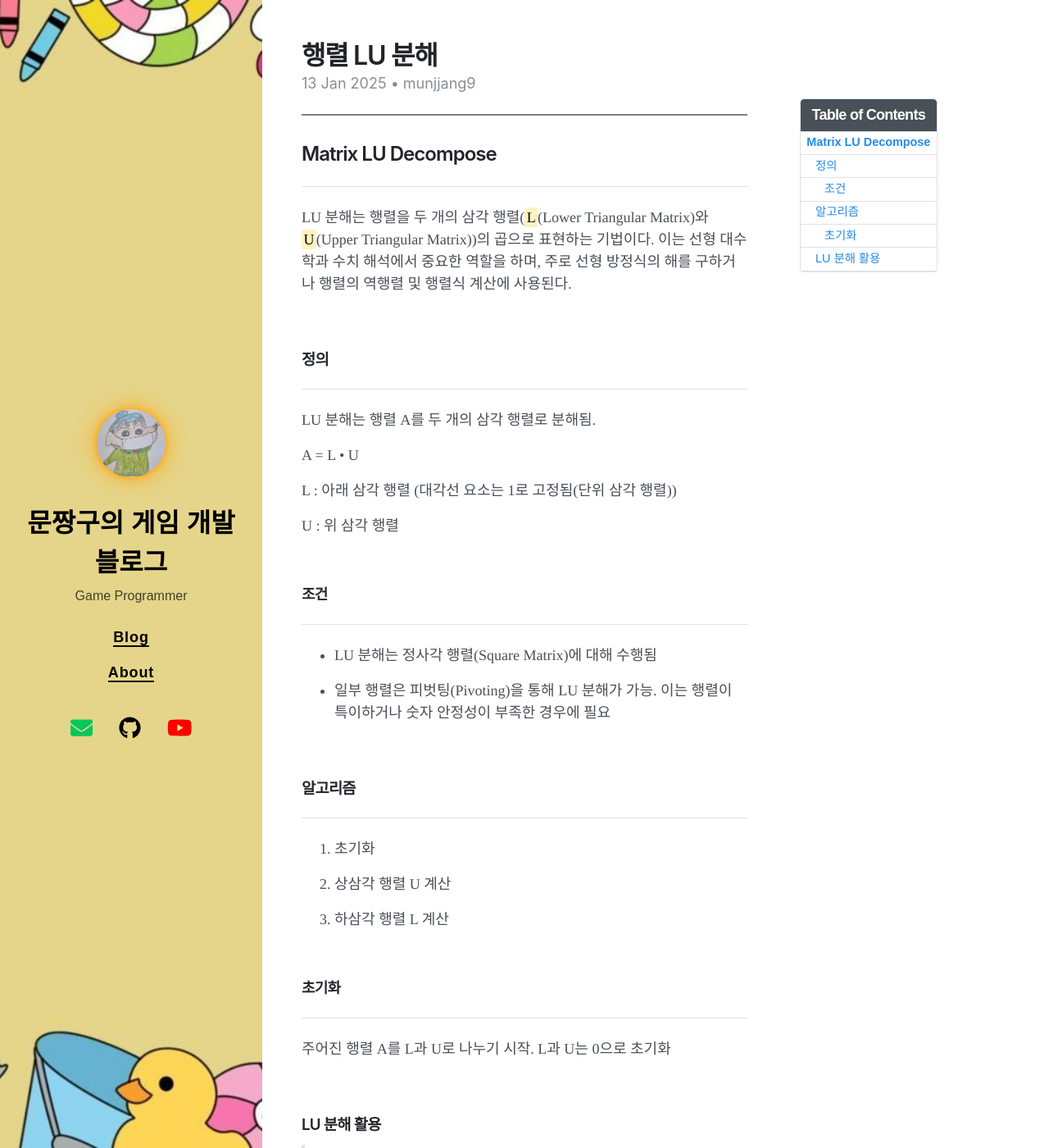
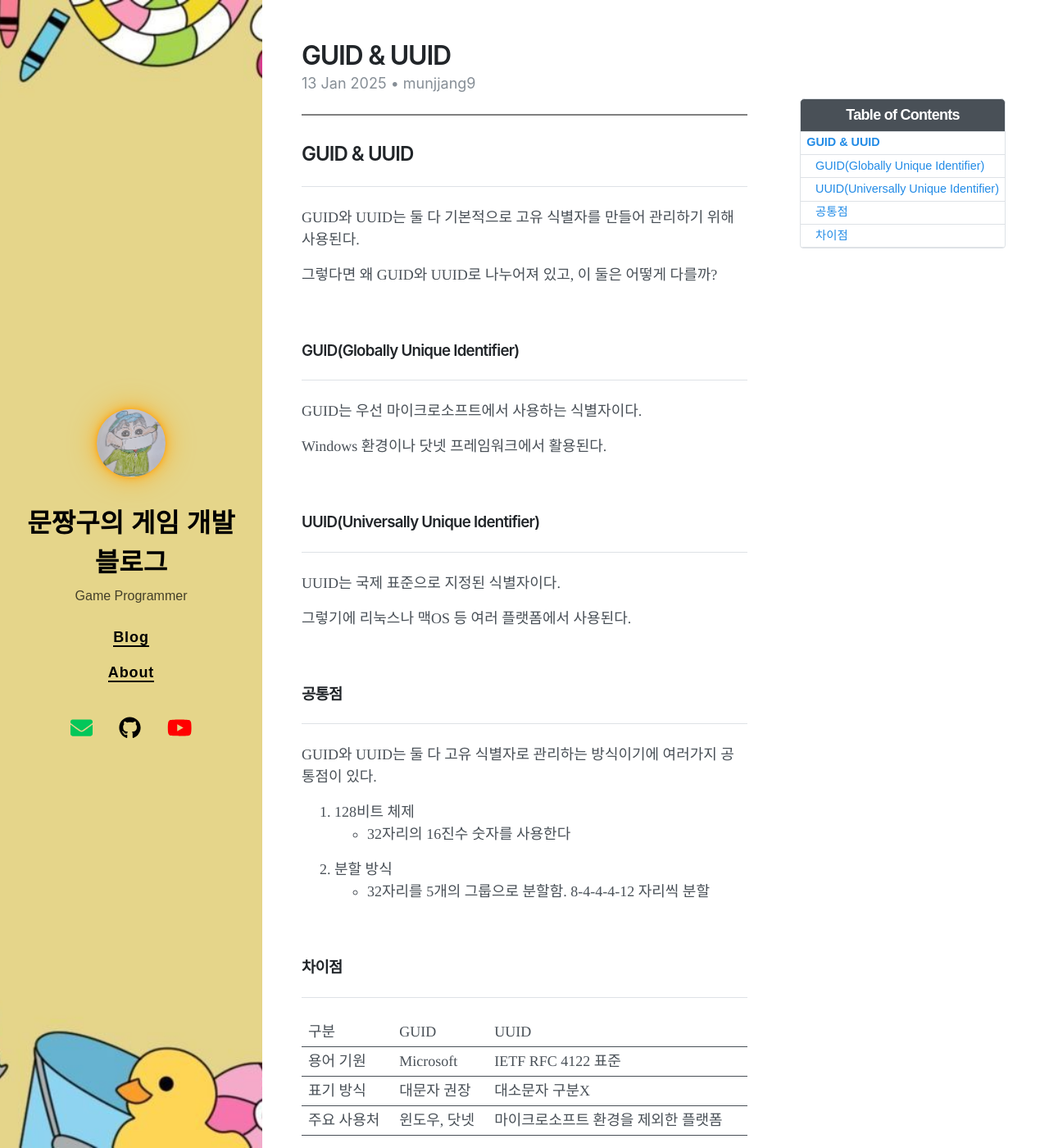
Before and after one commit to munjjang9/munjjang9.github.io, a Jekyll site: the page built from _posts/2025-01-15-TK-GUID-UUID.md, in a window 1280 px wide and 1400 px high. Shown: the whole window at 82% size. Built offline with Jekyll 4.4.1, drawn with Linux system fonts in a browser that asks for light colours; nearby versions of some CDN libraries; comment, search, counter and statistics services are not loaded; some of the changed text lies outside the part shown.

Commit message:
Post Modified
Save Issue

```diff
--- a/_posts/2025-01-15-TK-GUID-UUID.md
+++ b/_posts/2025-01-15-TK-GUID-UUID.md
@@ -1,56 +1,72 @@
 ---
 layout: post
-title: 행렬 LU 분해
+title: GUID & UUID
 author: munjjang9
-tags: [Graphics/Rendering]
+tags: [Software Engineering]
 date: 2025-01-13 21:00 +0900
 categories: [Game Development]
 toc: true
 ---
 
-## Matrix LU Decompose
+## GUID & UUID
 ---
+GUID와 UUID는 둘 다 기본적으로 고유 식별자를 만들어 관리하기 위해 사용된다.
 
-LU 분해는 행렬을 두 개의 삼각 행렬(<mark>L</mark>(Lower Triangular Matrix)와 <mark>U</mark>(Upper Triangular Matrix))의 곱으로 표현하는 기법이다. 이는 선형 대수학과 수치 해석에서 중요한 역할을 하며, 주로 선형 방정식의 해를 구하거나 행렬의 역행렬 및 행렬식 계산에 사용된다.
+그렇다면 왜 GUID와 UUID로 나누어져 있고, 이 둘은 어떻게 다를까?
 
 <br>
 
-### 정의
+### GUID(Globally Unique Identifier)
 ---
-LU 분해는 행렬 A를 두 개의 삼각 행렬로 분해됨.
+GUID는 우선 마이크로소프트에서 사용하는 식별자이다.
 
-A = L • U
-
-L : 아래 삼각 행렬 (대각선 요소는 1로 고정됨(단위 삼각 행렬))
-
-U : 위 삼각 행렬
+Windows 환경이나 닷넷 프레임워크에서 활용된다.
 
 <br>
 
-#### 조건
+### UUID(Universally Unique Identifier)
 ---
-- LU 분해는 정사각 행렬(Square Matrix)에 대해 수행됨
+UUID는 국제 표준으로 지정된 식별자이다.
 
-- 일부 행렬은 피벗팅(Pivoting)을 통해 LU 분해가 가능. 이는 행렬이 특이하거나 숫자 안정성이 부족한 경우에 필요
+그렇기에 리눅스나 맥OS 등 여러 플랫폼에서 사용된다.
 
 <br>
 
-### 알고리즘
+### 공통점
 ---
-1. 초기화
+GUID와 UUID는 둘 다 고유 식별자로 관리하는 방식이기에 여러가지 공통점이 있다.
 
-2. 상삼각 행렬 U 계산
-
-3. 하삼각 행렬 L 계산
+1. 128비트 체제
+    - 32자리의 16진수 숫자를 사용한다
+2. 분할 방식
+    - 32자리를 5개의 그룹으로 분할함. 8-4-4-4-12 자리씩 분할
 
 <br>
 
-#### 초기화
+### 차이점
 ---
-주어진 행렬 A를 L과 U로 나누기 시작. L과 U는 0으로 초기화
+<table style="border: 2px;">
+  <tr>
+    <td> 구분 </td>
+    <td> GUID </td>
+    <td> UUID </td>
+  </tr>
 
-<br>
+  <tr>
+    <td> 용어 기원 </td>
+    <td> Microsoft </td>
+    <td> IETF RFC 4122 표준 </td>
+  </tr>
 
-### LU 분해 활용
+  <tr>
+    <td> 표기 방식 </td>
+    <td> 대문자 권장 </td>
+    <td> 대소문자 구분X </td>
+  </tr>
 
-> 역행렬을 구하기 위해 사용 가능
+  <tr>
+    <td> 주요 사용처 </td>
+    <td> 윈도우, 닷넷 </td>
+    <td> 마이크로소프트 환경을 제외한 플랫폼 </td>
+  </tr>
+</table>
```
